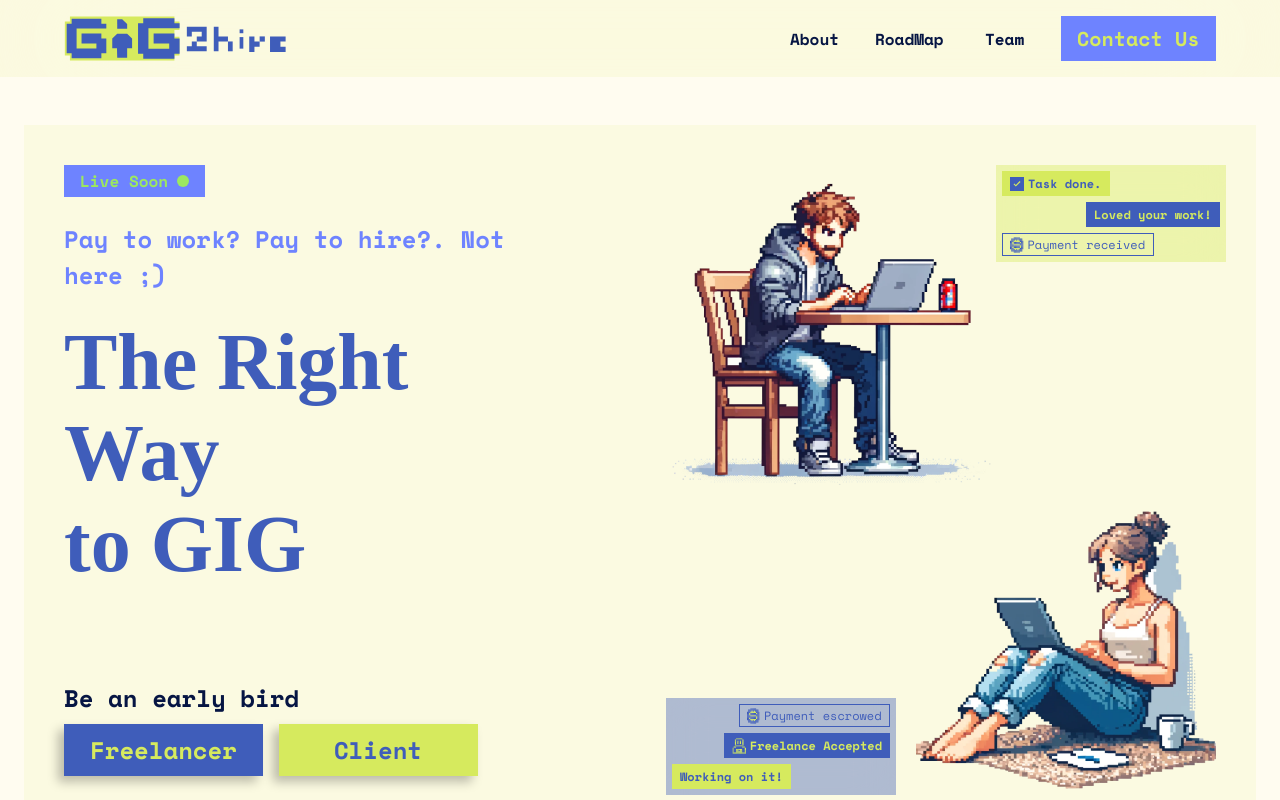
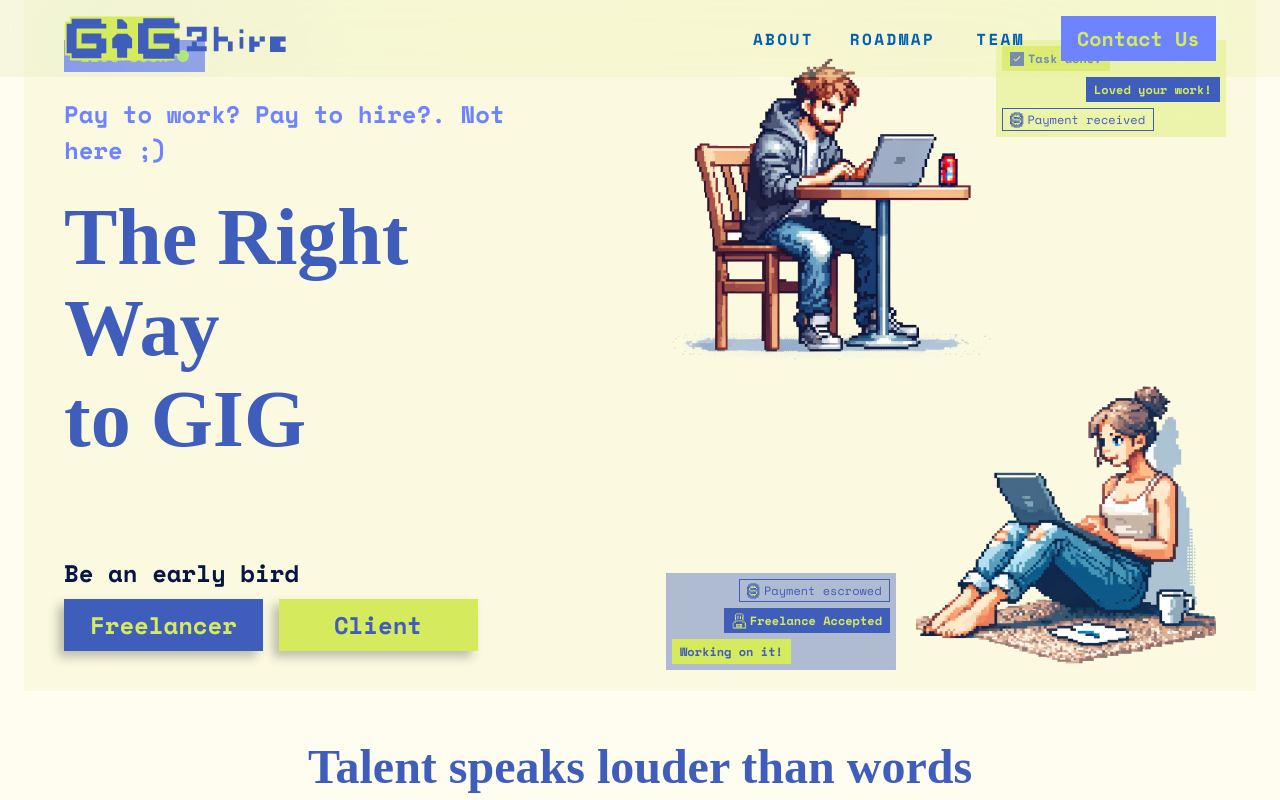
Before and after one commit to GiG2Hire/gig-protocol, a Next.js app: page / in a window 1280 px wide. Shown: the top 800 px of the page. Built offline with nearby package versions, Linux system fonts and the light colour scheme; a web font is replaced by a local one.

Commit message:
Landingup1

```diff
--- a/components/frame-component.tsx
+++ b/components/frame-component.tsx
@@ -7,7 +7,7 @@ export type FrameComponentType = {
 
 const FrameComponent: NextPage<FrameComponentType> = ({ className = "" }) => {
   return (
-    <div className={[styles.contactUsWrapper, className].join(" ")}>
+    <div id="contactus" className={[styles.contactUsWrapper, className].join(" ")}>
       <div className={styles.contactUs}>
         <div className={styles.contactUsInner}>
           <div className={styles.investOnTheFutureOfHiringParent}>
--- a/components/frame-component7.tsx
+++ b/components/frame-component7.tsx
@@ -8,7 +8,7 @@ export type FrameComponent7Type = {
 
 const FrameComponent7: NextPage<FrameComponent7Type> = ({ className = "" }) => {
   return (
-    <div className={[styles.whyWrapper, className].join(" ")}>
+    <div id="about" className={[styles.whyWrapper, className].join(" ")}>
       <div className={styles.why}>
         <h1 className={styles.talentSpeaksLouder}>
           Talent speaks louder than words
--- a/components/navbar-spacer.module.css
+++ b/components/navbar-spacer.module.css
@@ -1,3 +1,54 @@
+.Linktag {
+  text-transform: uppercase;
+  text-decoration: none;
+  letter-spacing: 0.15em;
+  color: #0060B6;
+  display: inline-block;
+  position: relative;
+}
+.Linktag1 {
+  text-transform: uppercase;
+  text-decoration: none;
+  letter-spacing: 0.15em;
+  color: #0060B6;
+  display: inline-block;
+  position: relative;
+}
+.nnav {
+  z-index: 4;
+  position: fixed;
+  background-color: var(--yellow-10a);
+  align-items: center;
+  justify-content: space-between;
+  backdrop-filter: blur(120px);
+  -webkit-backdrop-filter: blur(120px);
+  font-family: var(--content);
+  font-weight: 700;
+  margin: 0px;
+  padding: 0px;
+  width: 100%;
+  height: 77px;
+}
+.Linktag:after {
+  background: none repeat scroll 0 0 transparent;
+  bottom: 0;
+  content: "";
+  display: block;
+  height: 2px;
+  left: 50%;
+  position: absolute;
+  background: #e7ff87;
+  transition: width 0.3s ease 0s, left 0.3s ease 0s;
+  width: 0;
+}
+.Linktag:hover:after {
+  width: 100%;
+
+	height:6px;
+  left: 0;
+}
+
+
 .vectorIcon {
   position: absolute;
   height: 100%;
@@ -10,6 +61,7 @@
   overflow: hidden;
   max-height: 100%;
 }
+
 .groupIcon,
 .vectorIcon1,
 .vectorIcon2 {
--- a/components/navbar-spacer.tsx
+++ b/components/navbar-spacer.tsx
@@ -1,7 +1,7 @@
 import type { NextPage } from "next";
 import { useCallback } from "react";
 import styles from "./navbar-spacer.module.css";
-
+import Link from "next/link";
 export type NavbarSpacerType = {
   className?: string;
 };
@@ -15,6 +15,7 @@ const NavbarSpacer: NextPage<NavbarSpacerType> = ({ className = "" }) => {
   }, []);
 
   return (
+    <div className={styles.nnav}>
     <header className={[styles.navbarSpacer, className].join(" ")}>
       <div className={styles.navbar}>
         <div
@@ -50,31 +51,32 @@ const NavbarSpacer: NextPage<NavbarSpacerType> = ({ className = "" }) => {
         </div>
         <div className={styles.menuParent}>
           <nav className={styles.menu}>
-            <div className={styles.navText}>
+            <Link className={styles.Linktag} href="#about"><div className={styles.navText}>
               <div className={styles.navText1}>
                 <b className={styles.text}>About</b>
               </div>
               <div className={styles.hlColor} />
-            </div>
-            <div className={styles.navText2}>
+            </div></Link>
+           <Link className={styles.Linktag} href="#roadmap"> <div className={styles.navText2}>
               <div className={styles.navText3}>
                 <b className={styles.text1}>RoadMap</b>
               </div>
               <div className={styles.hlColor1} />
-            </div>
-            <div className={styles.navText4}>
+            </div></Link>
+           <Link className={styles.Linktag} href="#Team" ><div className={styles.navText4}>
               <div className={styles.navText5}>
                 <b className={styles.text2}>Team</b>
               </div>
               <div className={styles.hlColor2} />
-            </div>
+            </div></Link>
           </nav>
-          <button className={styles.btn}>
+         <Link className={styles.Linktag1} href="#contactus"> <button className={styles.btn}>
             <b className={styles.text3}>Contact Us</b>
-          </button>
+          </button></Link>
         </div>
       </div>
     </header>
+    </div>
   );
 };
 
--- a/components/navbar-spacer1.module.css
+++ b/components/navbar-spacer1.module.css
@@ -51,6 +51,7 @@
   justify-content: center;
   padding: 0 var(--padding-9xs);
 }
+
 .hlColor {
   width: 80px;
   height: 10px;
--- a/pages/client-dashboard.tsx
+++ b/pages/client-dashboard.tsx
@@ -26,6 +26,7 @@ const FreelancerDashboard: NextPageFreelancerDashboardType = () => {
                 src="/group.svg"
               />
             </div>
+
             <div className={styles.navLinksContainer}>
               <nav className={styles.navLinks}>
                 <div className={styles.navText}>
--- a/pages/index.tsx
+++ b/pages/index.tsx
@@ -19,7 +19,7 @@ const NewlandingDesktop: NextPageNewlandingDesktopType = () => {
           <FrameComponent7 />
           <FrameComponent5 />
           <FrameComponent3 />
-          <div className={styles.roadMapWrapper}>
+          <div id="roadmap" className={styles.roadMapWrapper}>
             <h1 className={styles.roadMap}>Road Map</h1>
           </div>
           <FrameComponent1 />
```
